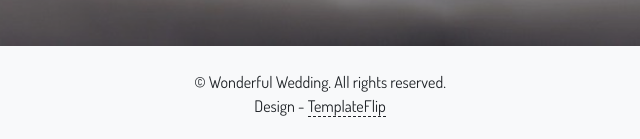
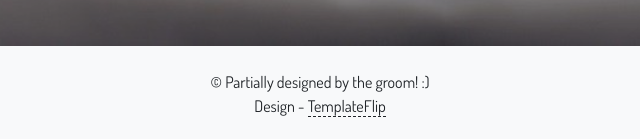
Before and after one commit to elaiyabharathi/elaiyabharathi.github.io, a plain HTML site: page wedding/index.html in a window 1280 px wide. Shown: the part 3647-3786 px from the top of the page, 320-960 px from the left. Drawn offline with Linux system fonts and the light colour scheme.

Commit message:
fix others

```diff
--- a/wedding/index.html
+++ b/wedding/index.html
@@ -141,7 +141,7 @@
 </div>
 <div class="ww-footer bg-light">
   <div class="container text-center py-4">
-    <p class="my-0">&copy; Wonderful Wedding. All rights reserved.</p>
+    <p class="my-0">&copy; Partially designed by the groom! :)</p>
     <p class="mb-0">Design - <a class="credit" href="https://templateflip.com" target="_blank">TemplateFlip</a></p>
   </div>
 </div></div>
```
